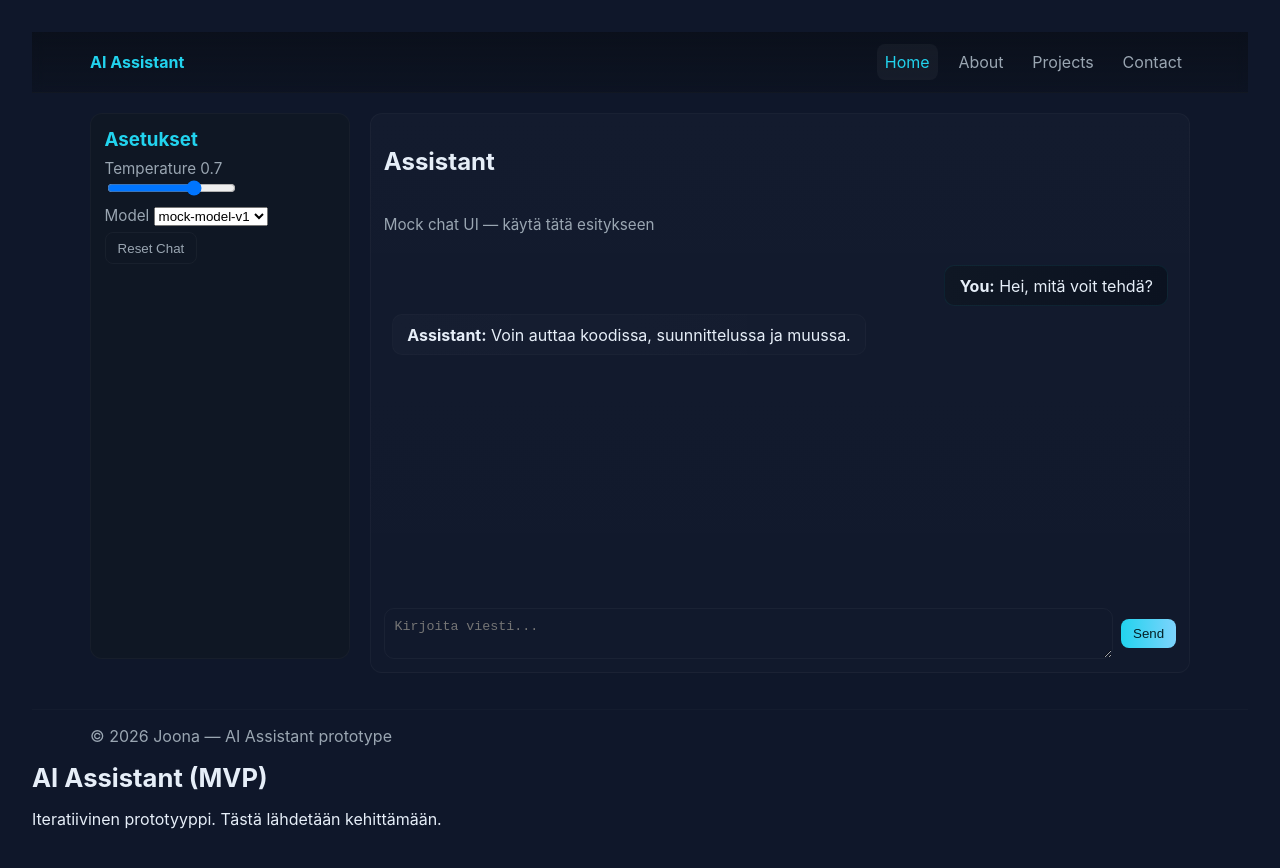
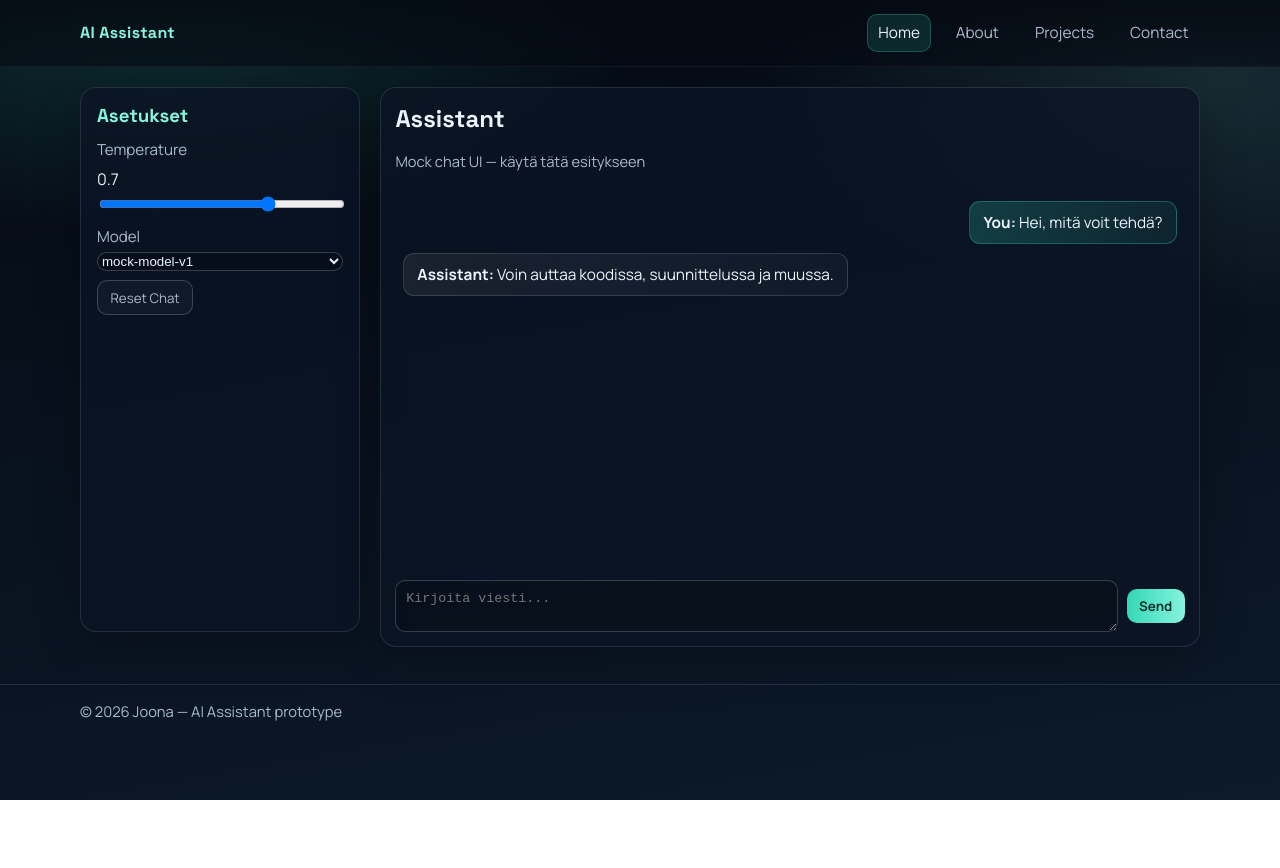
Before and after one commit to jehkis/-ai-assistant-app, a plain HTML site: page index.html in a window 1280 px wide. After the commit the page ends 800 px from the top, so only its background shows below. Drawn offline with Linux system fonts and the light colour scheme.

Commit message:
Polish UI design and remove duplicate markup

```diff
--- a/index.html
+++ b/index.html
@@ -24,9 +24,9 @@
   <main class="container grid-root">
     <aside class="sidebar">
       <h3>Asetukset</h3>
-      <label>Temperature <output id="tempOut">0.7</output>
-        <input id="temp" type="range" min="0" max="1" step="0.01" value="0.7" oninput="tempOut.value = this.value">
-      </label>
+      <label for="temp">Temperature</label>
+      <output id="tempOut" for="temp">0.7</output>
+      <input id="temp" type="range" min="0" max="1" step="0.01" value="0.7" oninput="tempOut.value = this.value">
       <label>Model
         <select>
           <option>mock-model-v1</option>
@@ -76,18 +76,3 @@
   </script>
 </body>
 </html>
-<!DOCTYPE html>
-<html lang="fi">
-<head>
-<meta charset="utf-8">
-<meta name="viewport" content="width=device-width,initial-scale=1">
-<title>AI Assistant (MVP)</title>
-<link rel="stylesheet" href="styles.css">
-</head>
-<body>
-<header><h1>AI Assistant (MVP)</h1></header>
-<main>
-<p>Iteratiivinen prototyyppi. Tästä lähdetään kehittämään.</p>
-</main>
-</body>
-</html>
--- a/styles.css
+++ b/styles.css
@@ -1,58 +1,312 @@
-:root{
-  --bg:#0b1220; --card:#0f1724; --muted:#9aa6b2; --accent:#22d3ee; --glass:rgba(255,255,255,0.04);
-}
-*{box-sizing:border-box}
-/* Mobile-first base styles */
-body{margin:0;font-family:Inter,Segoe UI,Roboto,system-ui,Arial;background:linear-gradient(180deg,#07101a 0%,#08121b 100%);color:#e6eef8;min-height:100vh}
-.container{width:94%;max-width:1100px;margin:0 auto}
-.site-header{backdrop-filter:blur(6px);border-bottom:1px solid rgba(255,255,255,0.03);background:linear-gradient(180deg,rgba(8,12,18,0.6),rgba(8,12,18,0.3));position:sticky;top:0;z-index:40}
-.header-inner{display:flex;align-items:center;gap:0.6rem;padding:0.75rem 0}
-.brand{font-weight:700;color:var(--accent);text-decoration:none;font-size:1rem}
-.menu-toggle{display:inline-block;background:transparent;border:0;color:var(--muted);font-size:1.25rem;margin-left:auto}
-.main-nav{display:none;flex-direction:column;gap:0.25rem;padding:0.5rem 0}
-.main-nav.open{display:flex}
-.main-nav a{color:var(--muted);text-decoration:none;padding:0.5rem;border-radius:8px;display:block}
-.main-nav a.active,.main-nav a:hover{background:var(--glass);color:var(--accent)}
+@import url("https://fonts.googleapis.com/css2?family=Manrope:wght@400;600;700;800&family=Space+Grotesk:wght@500;700&display=swap");
 
-/* Layout: single column on mobile */
-.grid-root{display:block;padding:1rem 0}
-.sidebar{background:var(--card);padding:0.85rem;border-radius:12px;border:1px solid rgba(255,255,255,0.03);margin-bottom:0.9rem}
-.sidebar h3{margin:0 0 0.5rem;color:var(--accent)}
-.sidebar label{display:block;margin:0.4rem 0;color:var(--muted);font-size:0.95rem}
-.btn{display:inline-block;padding:0.45rem 0.75rem;border-radius:8px;border:1px solid rgba(255,255,255,0.04);background:transparent;color:var(--muted);cursor:pointer}
-.btn.primary{background:linear-gradient(90deg,var(--accent),#7dd3fc);color:#042026;border:0}
-.btn.ghost{background:transparent}
-
-.chat-area{background:linear-gradient(180deg,rgba(255,255,255,0.02),rgba(255,255,255,0.01));padding:0.8rem;border-radius:12px;border:1px solid rgba(255,255,255,0.03);display:flex;flex-direction:column;min-height:56vh}
-.chat-header{display:flex;flex-direction:column;align-items:flex-start;margin-bottom:0.5rem;gap:0.25rem}
-.muted{color:var(--muted);font-size:0.95rem}
-.chat-history{list-style:none;margin:0;padding:0.5rem;overflow:auto;flex:1;display:flex;flex-direction:column;gap:0.5rem}
-.msg{padding:0.6rem 0.9rem;border-radius:10px;max-width:92%}
-.msg.user{align-self:flex-end;background:linear-gradient(90deg,#0f1724,#0b1220);border:1px solid rgba(34,211,238,0.08)}
-.msg.bot{align-self:flex-start;background:linear-gradient(90deg,rgba(255,255,255,0.02),rgba(255,255,255,0.01));border:1px solid rgba(255,255,255,0.02)}
-.chat-input{display:flex;gap:0.5rem;margin-top:0.6rem}
-.chat-input textarea{flex:1;padding:0.6rem;border-radius:10px;border:1px solid rgba(255,255,255,0.04);background:transparent;color:inherit;resize:vertical}
-.input-actions{display:flex;align-items:center}
-
-.page-content{padding:1rem 0}
-.cards{display:grid;grid-template-columns:1fr;gap:0.9rem}
-.card{background:var(--card);padding:0.9rem;border-radius:10px;border:1px solid rgba(255,255,255,0.03)}
-
-.site-footer{padding:1rem 0;margin-top:1rem;color:var(--muted);border-top:1px solid rgba(255,255,255,0.02)}
-
-/* Larger layouts */
-@media (min-width:900px){
-  .menu-toggle{display:none}
-  .main-nav{display:flex;flex-direction:row;margin-left:auto;gap:0.8rem;padding:0}
-  .grid-root{display:grid;grid-template-columns:260px 1fr;gap:1.25rem;padding:1.25rem 0}
-  .cards{grid-template-columns:repeat(auto-fit,minmax(210px,1fr))}
-  .chat-area{min-height:70vh}
+:root {
+  --bg-deep: #050a14;
+  --bg-mid: #0c1a2a;
+  --panel: rgba(11, 21, 36, 0.76);
+  --panel-border: rgba(167, 188, 208, 0.16);
+  --text: #ebf3ff;
+  --muted: #a9bacd;
+  --accent: #32d6b5;
+  --accent-soft: #89f4df;
+  --warning: #f2b263;
 }
 
-@media (min-width:640px) and (max-width:899px){
-  .cards{grid-template-columns:repeat(2,1fr)}
+* {
+  box-sizing: border-box;
 }
 
-:root{--bg:#0f172a;--text:#e6eef8}
-body{margin:0;font-family:Inter,Segoe UI,Roboto,system-ui;background:var(--bg);color:var(--text);padding:2rem}
-header h1{margin:0 0 1rem;font-size:1.6rem}
+body {
+  margin: 0;
+  font-family: "Manrope", "Segoe UI", sans-serif;
+  color: var(--text);
+  min-height: 100vh;
+  background:
+    radial-gradient(900px 420px at 12% 0%, rgba(50, 214, 181, 0.18), transparent 55%),
+    radial-gradient(700px 360px at 95% 10%, rgba(137, 244, 223, 0.12), transparent 65%),
+    linear-gradient(170deg, var(--bg-deep) 0%, var(--bg-mid) 100%);
+}
+
+.container {
+  width: 94%;
+  max-width: 1120px;
+  margin: 0 auto;
+}
+
+.site-header {
+  position: sticky;
+  top: 0;
+  z-index: 40;
+  border-bottom: 1px solid rgba(255, 255, 255, 0.06);
+  backdrop-filter: blur(14px);
+  background: linear-gradient(180deg, rgba(5, 10, 18, 0.86), rgba(5, 10, 18, 0.62));
+}
+
+.header-inner {
+  display: flex;
+  align-items: center;
+  gap: 0.6rem;
+  padding: 0.85rem 0;
+}
+
+.brand {
+  font-family: "Space Grotesk", sans-serif;
+  text-decoration: none;
+  font-weight: 700;
+  letter-spacing: 0.02em;
+  color: var(--accent-soft);
+}
+
+.menu-toggle {
+  margin-left: auto;
+  display: inline-block;
+  background: transparent;
+  color: var(--muted);
+  border: 1px solid rgba(167, 188, 208, 0.28);
+  border-radius: 10px;
+  width: 2.1rem;
+  height: 2.1rem;
+}
+
+.main-nav {
+  display: none;
+  flex-direction: column;
+  gap: 0.35rem;
+  padding: 0.6rem 0 0;
+}
+
+.main-nav.open {
+  display: flex;
+}
+
+.main-nav a {
+  color: var(--muted);
+  text-decoration: none;
+  font-size: 0.96rem;
+  padding: 0.48rem 0.65rem;
+  border-radius: 10px;
+  border: 1px solid transparent;
+}
+
+.main-nav a.active,
+.main-nav a:hover {
+  color: var(--text);
+  background: rgba(50, 214, 181, 0.14);
+  border-color: rgba(50, 214, 181, 0.28);
+}
+
+.grid-root {
+  display: block;
+  padding: 1rem 0 1.25rem;
+}
+
+.sidebar,
+.chat-area,
+.card {
+  border: 1px solid var(--panel-border);
+  background: var(--panel);
+  box-shadow: 0 14px 44px rgba(0, 0, 0, 0.26);
+  border-radius: 16px;
+}
+
+.sidebar {
+  margin-bottom: 0.95rem;
+  padding: 1rem;
+}
+
+.sidebar h3 {
+  margin: 0 0 0.7rem;
+  color: var(--accent-soft);
+  font-family: "Space Grotesk", sans-serif;
+}
+
+.sidebar label {
+  display: block;
+  margin: 0.55rem 0;
+  color: var(--muted);
+  font-size: 0.95rem;
+}
+
+select,
+input[type="range"] {
+  width: 100%;
+  margin-top: 0.35rem;
+}
+
+select,
+textarea {
+  border: 1px solid rgba(167, 188, 208, 0.28);
+  border-radius: 10px;
+  background: rgba(0, 0, 0, 0.18);
+  color: var(--text);
+}
+
+.btn {
+  display: inline-block;
+  border-radius: 10px;
+  padding: 0.48rem 0.78rem;
+  border: 1px solid rgba(167, 188, 208, 0.28);
+  background: rgba(255, 255, 255, 0.03);
+  color: var(--muted);
+  font-family: inherit;
+}
+
+.btn.primary {
+  border: 0;
+  color: #07352d;
+  font-weight: 700;
+  background: linear-gradient(96deg, var(--accent), var(--accent-soft));
+}
+
+.btn.ghost:hover,
+.btn.primary:hover {
+  transform: translateY(-1px);
+}
+
+.chat-area {
+  min-height: 58vh;
+  display: flex;
+  flex-direction: column;
+  padding: 0.9rem;
+}
+
+.chat-header {
+  display: flex;
+  flex-direction: column;
+  gap: 0.18rem;
+  margin-bottom: 0.5rem;
+}
+
+.chat-header h2 {
+  margin: 0;
+  font-family: "Space Grotesk", sans-serif;
+}
+
+.muted {
+  color: var(--muted);
+  font-size: 0.92rem;
+}
+
+.chat-history {
+  list-style: none;
+  margin: 0;
+  padding: 0.45rem;
+  overflow: auto;
+  flex: 1;
+  display: flex;
+  flex-direction: column;
+  gap: 0.55rem;
+}
+
+.msg {
+  max-width: 92%;
+  padding: 0.62rem 0.86rem;
+  border-radius: 11px;
+  font-size: 0.96rem;
+}
+
+.msg.user {
+  align-self: flex-end;
+  border: 1px solid rgba(50, 214, 181, 0.3);
+  background: linear-gradient(90deg, rgba(50, 214, 181, 0.22), rgba(50, 214, 181, 0.08));
+}
+
+.msg.bot {
+  align-self: flex-start;
+  border: 1px solid rgba(167, 188, 208, 0.2);
+  background: linear-gradient(90deg, rgba(255, 255, 255, 0.07), rgba(255, 255, 255, 0.03));
+}
+
+.chat-input {
+  display: flex;
+  gap: 0.55rem;
+  margin-top: 0.6rem;
+}
+
+.chat-input textarea {
+  flex: 1;
+  resize: vertical;
+  min-height: 2.7rem;
+  padding: 0.62rem;
+}
+
+.input-actions {
+  display: flex;
+  align-items: center;
+}
+
+.page-content {
+  padding: 1.05rem 0;
+}
+
+.page-content h1,
+.page-content h2,
+.card h3 {
+  font-family: "Space Grotesk", sans-serif;
+}
+
+.cards {
+  display: grid;
+  grid-template-columns: 1fr;
+  gap: 0.9rem;
+}
+
+.card {
+  padding: 0.95rem;
+}
+
+.contact-form {
+  display: grid;
+  gap: 0.65rem;
+  max-width: 720px;
+}
+
+.contact-form input,
+.contact-form textarea {
+  width: 100%;
+  margin-top: 0.35rem;
+  padding: 0.55rem;
+}
+
+.site-footer {
+  margin-top: 1rem;
+  padding: 1rem 0;
+  border-top: 1px solid rgba(167, 188, 208, 0.14);
+  color: var(--muted);
+  font-size: 0.92rem;
+}
+
+@media (min-width: 640px) and (max-width: 899px) {
+  .cards {
+    grid-template-columns: repeat(2, 1fr);
+  }
+}
+
+@media (min-width: 900px) {
+  .menu-toggle {
+    display: none;
+  }
+
+  .main-nav {
+    display: flex;
+    flex-direction: row;
+    gap: 0.82rem;
+    margin-left: auto;
+    padding: 0;
+  }
+
+  .grid-root {
+    display: grid;
+    grid-template-columns: 280px 1fr;
+    gap: 1.25rem;
+    padding: 1.3rem 0;
+  }
+
+  .chat-area {
+    min-height: 70vh;
+  }
+
+  .cards {
+    grid-template-columns: repeat(auto-fit, minmax(220px, 1fr));
+  }
+}
```
